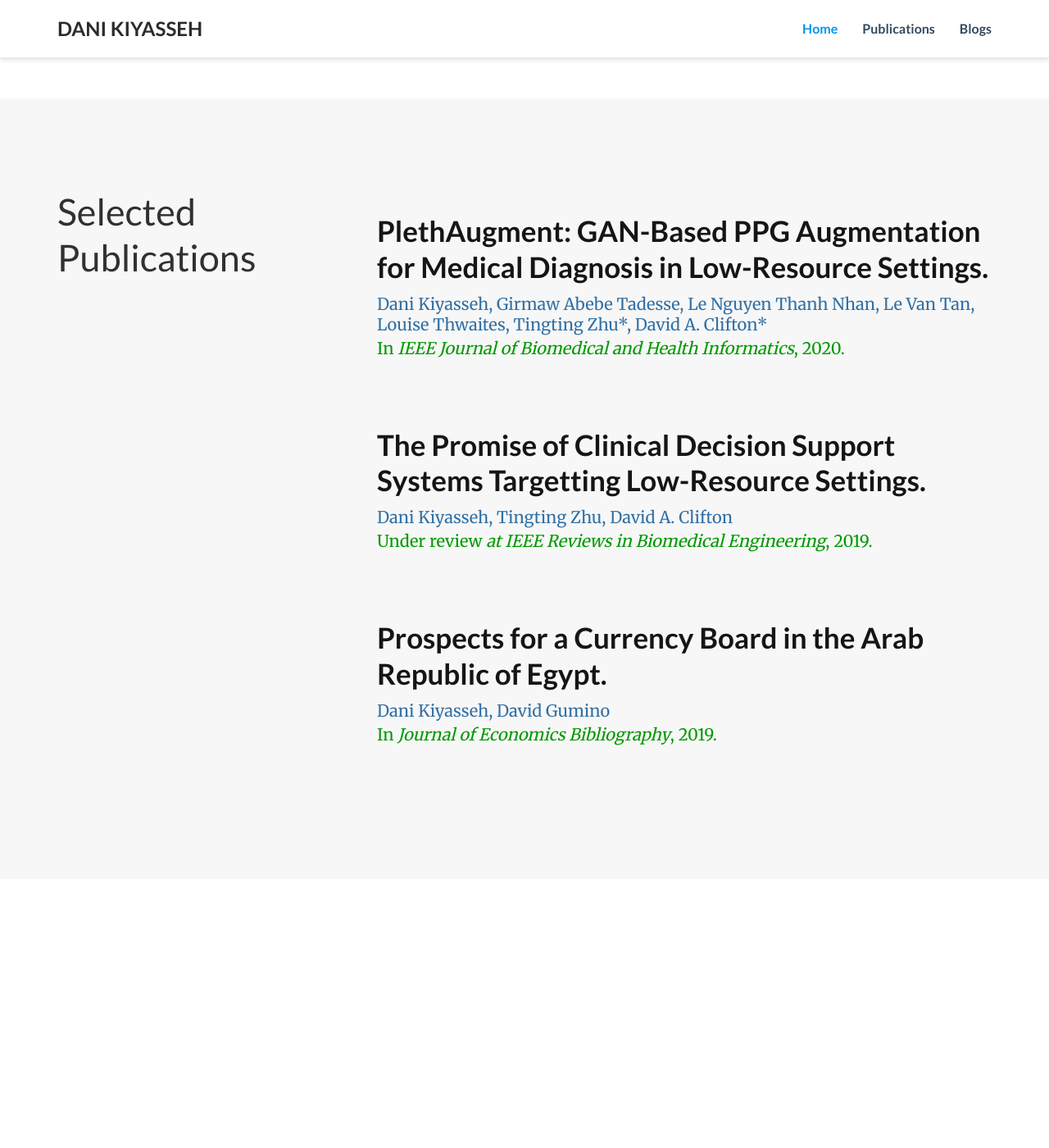
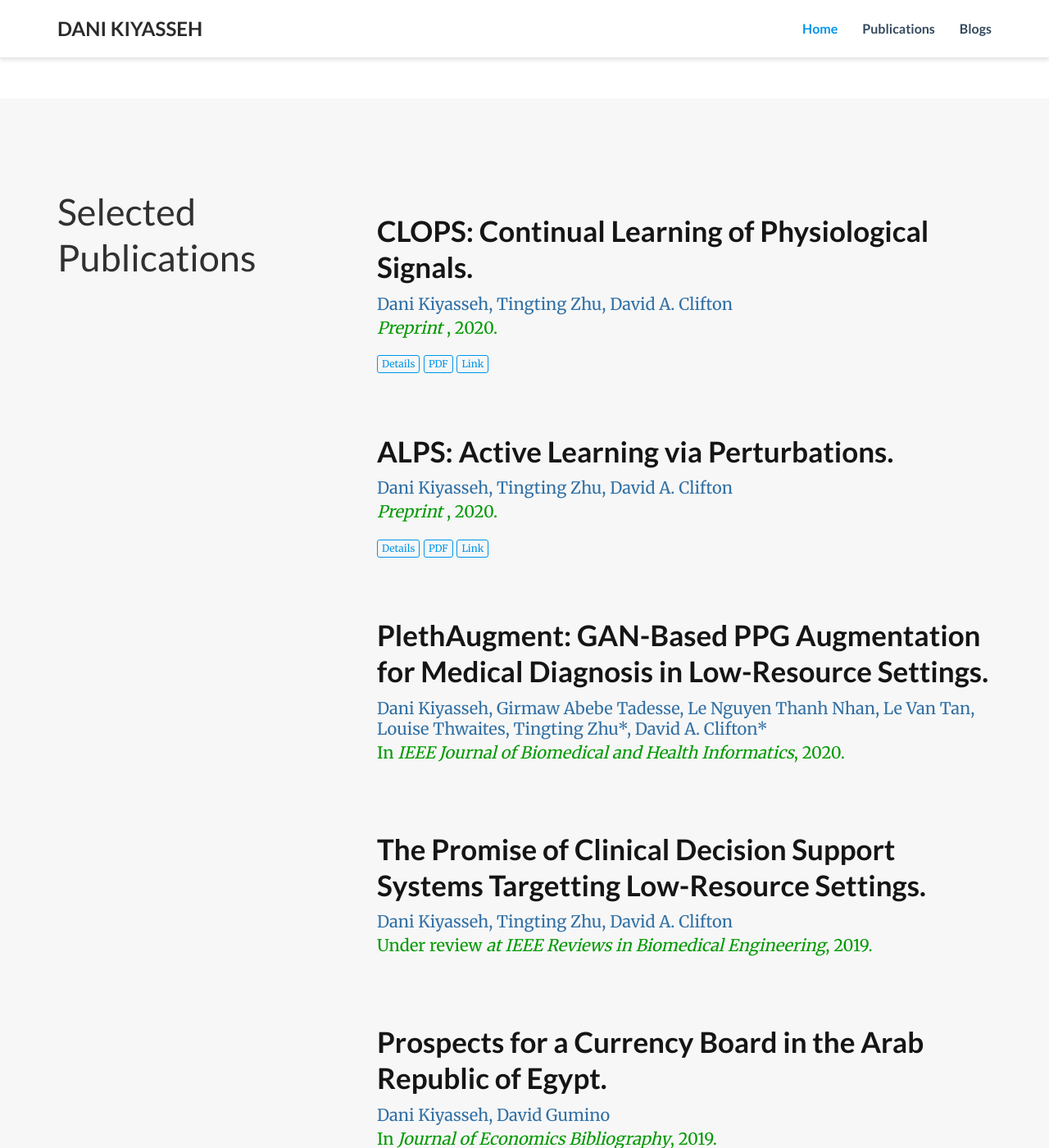
Before and after one commit to danikiyasseh/danikiyasseh.github.io, a Jekyll site: the page index.html, which Jekyll copies as it is, in a window 1280 px wide and 1400 px high, scrolled down 775 px. Shown: the whole window at 82% size. Built offline with Jekyll 4.4.1, drawn with Linux system fonts in a browser that asks for light colours; nearby versions of some CDN libraries; a style sheet for code colours, icons or effects is not loaded; before the commit the page ends 1847 px from its top, so only the background shows below that.

Commit message:
Added ALPS and CLOPS papers

```diff
--- a/index.html
+++ b/index.html
@@ -190,6 +190,98 @@
   </div>
 
   <div class="col-xs-12 col-md-8">
+	 <div class="pub-list-item" itemscope itemtype="http://schema.org/CreativeWork">
+  <div class="row">
+
+<!--     <div class="col-md-12">
+      <a href="">
+        <img src="https://danikiyasseh.github.io/publications/images/rbme_pipeline.png" class="pub-banner"
+             itemprop="image">
+      </a>
+    </div> -->
+
+    <div class="col-md-12">
+      <h3 class="article-title" itemprop="name">
+        <a href="https://danikiyasseh.github.io/publications/CLOPS/" itemprop="url">CLOPS: Continual Learning of Physiological Signals.</a>
+      </h3>
+      <div class="pub-abstract" itemprop="text">
+      </div>
+
+      <div class="pub-authors" itemprop="author">
+        Dani Kiyasseh, Tingting Zhu, David A. Clifton
+      </div>
+
+      <div class="pub-publication">
+        <em> Preprint </em>, 2020.
+      </div>
+
+      <div class="pub-links">
+
+
+	<a class="btn btn-primary btn-outline btn-xs" href="https://danikiyasseh.github.io/publications/CLOPS/">
+	  Details
+	</a>
+
+
+	<a class="btn btn-primary btn-outline btn-xs" href="https://danikiyasseh.github.io/publications/documents/CLOPS.pdf">
+	  PDF
+	</a>
+
+	<a class="btn btn-primary btn-outline btn-xs" href="https://arxiv.org/abs/2004.09557">
+	  Link
+	</a>
+
+      </div>
+    </div>
+  </div>
+</div>
+
+	 <div class="pub-list-item" itemscope itemtype="http://schema.org/CreativeWork">
+  <div class="row">
+
+<!--     <div class="col-md-12">
+      <a href="">
+        <img src="https://danikiyasseh.github.io/publications/images/rbme_pipeline.png" class="pub-banner"
+             itemprop="image">
+      </a>
+    </div> -->
+
+    <div class="col-md-12">
+      <h3 class="article-title" itemprop="name">
+        <a href="https://danikiyasseh.github.io/publications/ALPS/" itemprop="url">ALPS: Active Learning via Perturbations.</a>
+      </h3>
+      <div class="pub-abstract" itemprop="text">
+      </div>
+
+      <div class="pub-authors" itemprop="author">
+        Dani Kiyasseh, Tingting Zhu, David A. Clifton
+      </div>
+
+      <div class="pub-publication">
+        <em> Preprint </em>, 2020.
+      </div>
+
+      <div class="pub-links">
+
+
+	<a class="btn btn-primary btn-outline btn-xs" href="https://danikiyasseh.github.io/publications/ALPS/">
+	  Details
+	</a>
+
+
+	<a class="btn btn-primary btn-outline btn-xs" href="https://danikiyasseh.github.io/publications/documents/ALPS.pdf">
+	  PDF
+	</a>
+
+	<a class="btn btn-primary btn-outline btn-xs" href="https://arxiv.org/abs/2004.09578">
+	  Link
+	</a>
+
+      </div>
+    </div>
+  </div>
+</div>
+
         <div class="pub-list-item" itemscope itemtype="http://schema.org/CreativeWork">
   <div class="row">
 
@@ -301,15 +393,18 @@
 
       <div class="pub-links">
 
-<!--
-<a class="btn btn-primary btn-outline btn-xs" href="https://rt416.github.io/publication/sfg/">
-  Details
-</a>
+	<a class="btn btn-primary btn-outline btn-xs" href="https://danikiyasseh.github.io/publications/currency_board/">
+	  Details
+	</a>
 
 
-<a class="btn btn-primary btn-outline btn-xs" href="https://danikiyasseh.github.io/publications/pdfs/plethaugment.pdf">
-  PDF
-</a> -->
+	<a class="btn btn-primary btn-outline btn-xs" href="https://danikiyasseh.github.io/publications/documents/Kiyasseh_Currency_Board_Egypt.pdf">
+	  PDF
+	</a>
+
+	<a class="btn btn-primary btn-outline btn-xs" href="http://www.kspjournals.org/index.php/JEB/article/view/1931">
+	  Link
+	</a>
 
       </div>
 
```
